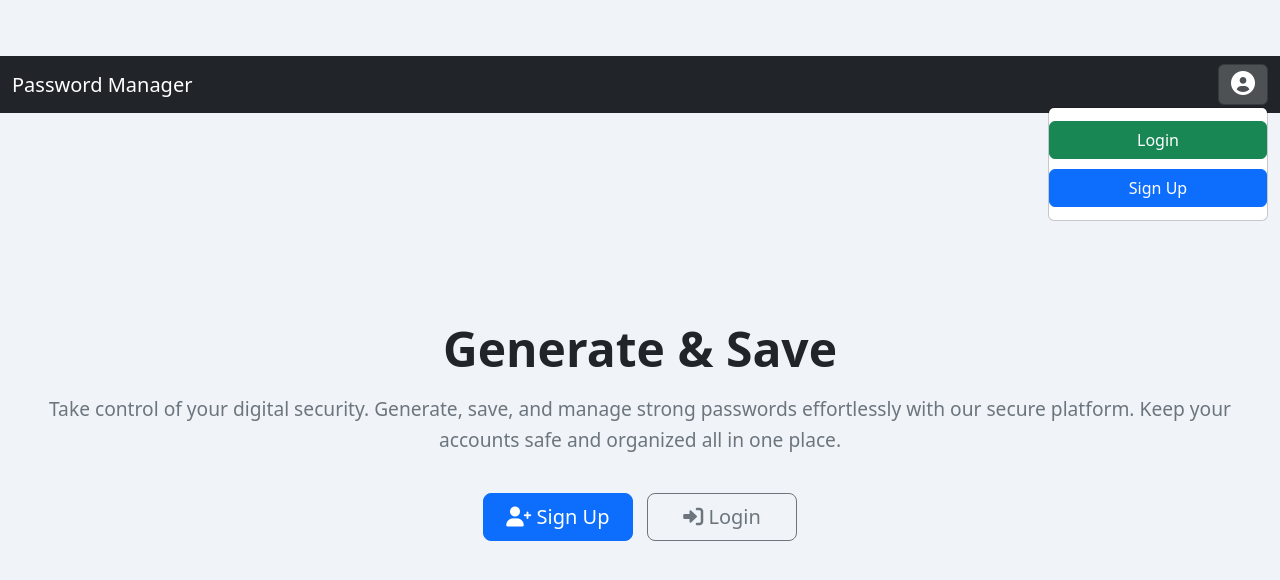
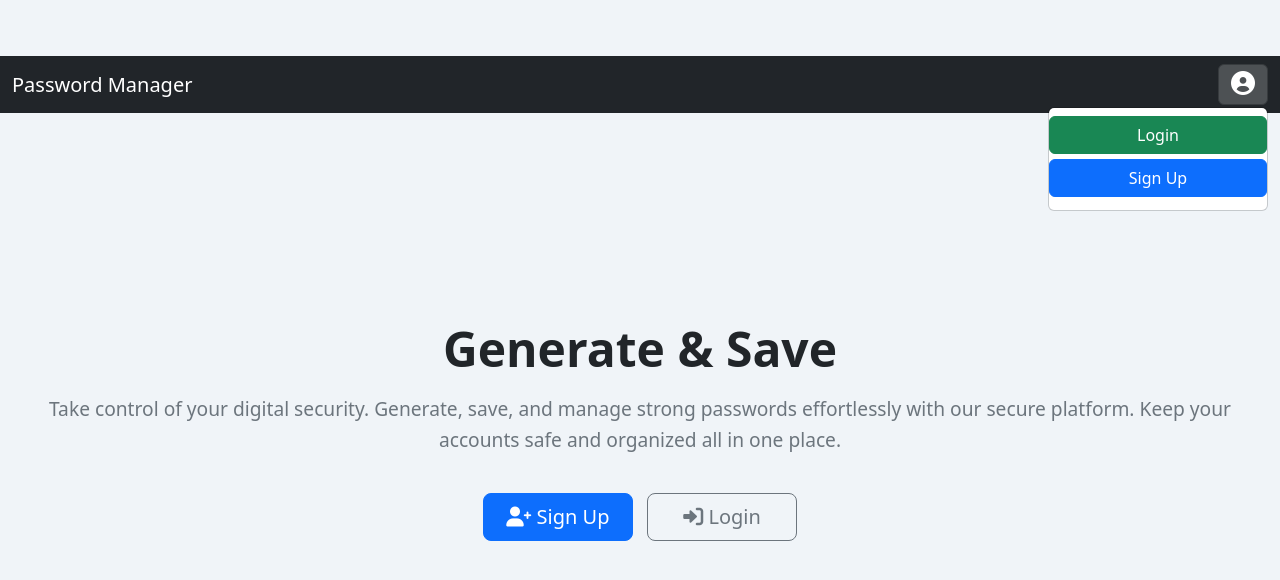
Before and after one commit to tholumuzikhuboni/password-manager, a website: page index.html in a window 1280 px wide. Both pictures are taken after a click on the button 1243 px from the left and 84 px from the top of the page. Drawn offline with nearby package versions, Linux system fonts and the light colour scheme.

Commit message:
Update index.html

```diff
--- a/index.html
+++ b/index.html
@@ -13,7 +13,7 @@
   <style>
     body {
       background-color: #f0f4f8;
-      margin-top: 56px; /* Add margin-top to account for the sticky navbar height */
+      padding-top: 56px; /* Adjust padding for the navbar */
     }
 
     .hero {
@@ -45,16 +45,18 @@
       position: sticky;
       top: 0;
       z-index: 1000;
+      width: 100%;
     }
 
-    /* Dropdown button width fix */
+    /* Dropdown menu styles */
     .dropdown-menu {
-      min-width: 220px; /* Give the dropdown a fixed minimum width */
+      min-width: 220px;
     }
 
     .dropdown-menu .btn {
-      width: 100%; /* Ensure both buttons are the same width */
-      margin: 5px 0; /* Add spacing between buttons */
+      width: 100%; /* Ensure buttons have equal width */
+      margin-bottom: 5px; /* Add space between buttons */
+      text-align: center; /* Center align the text */
     }
 
     footer {
```
